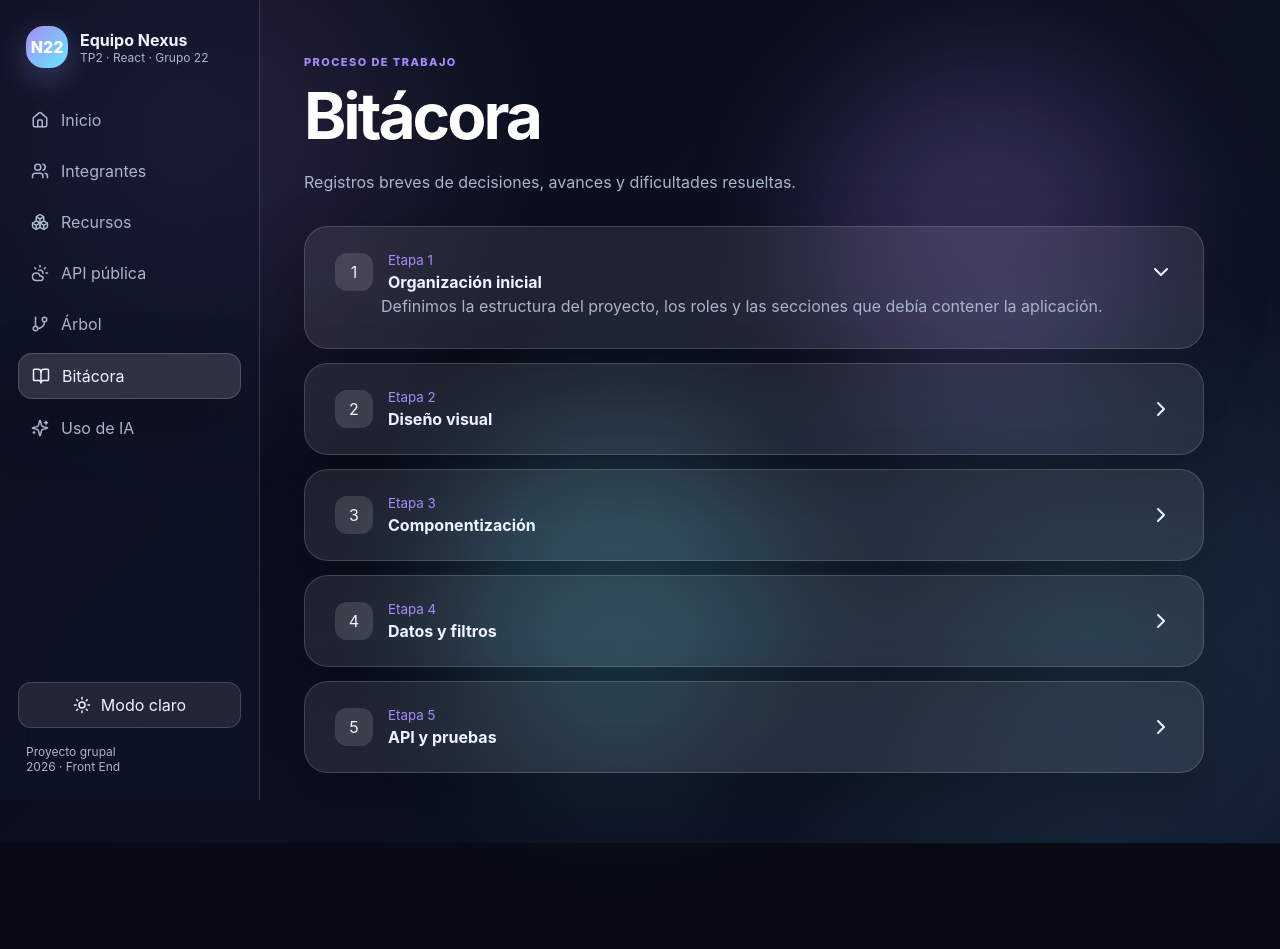
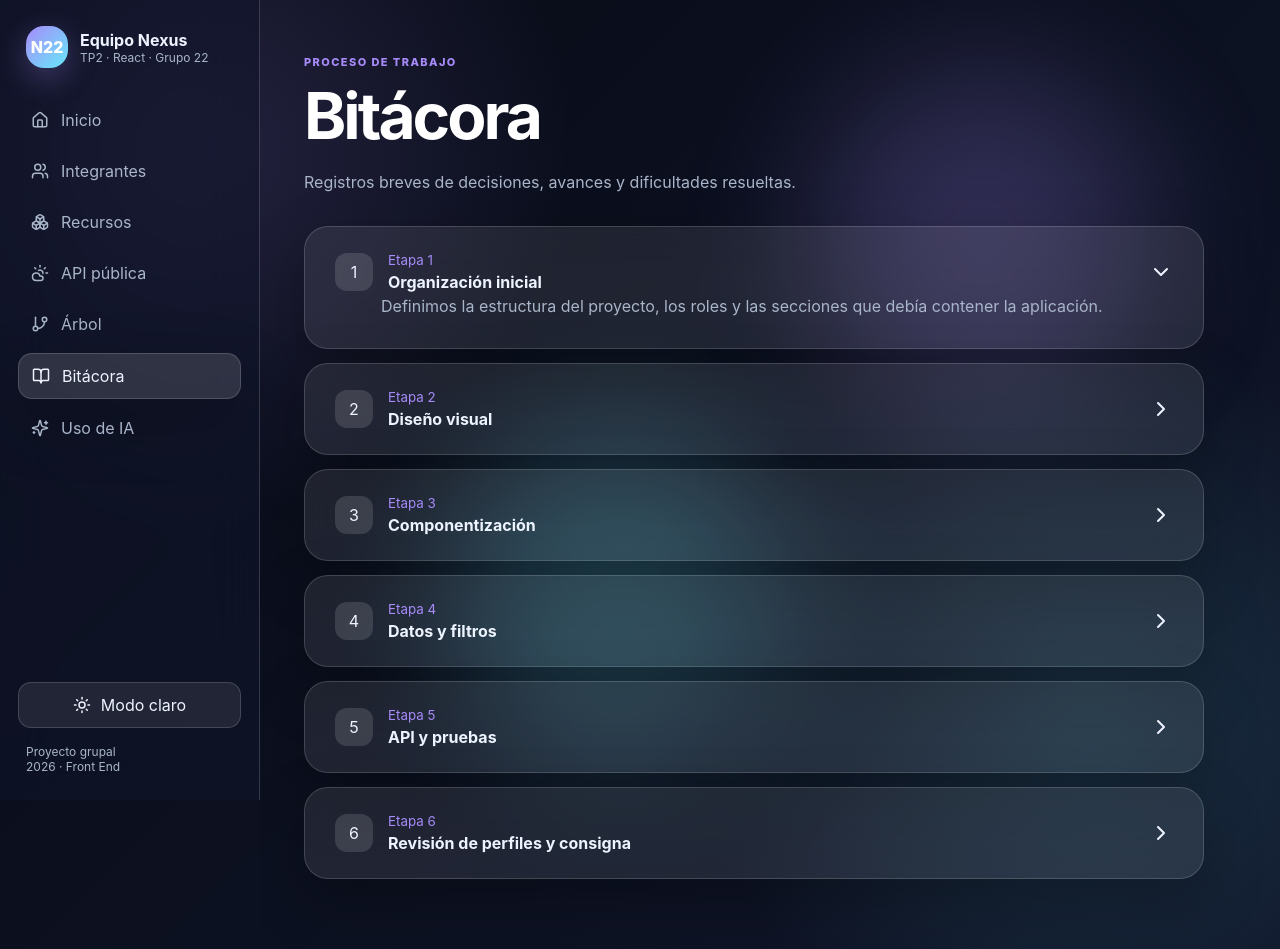
Before and after one commit to Lunreth/tp2-grupo22-desarrollo-web, a React (Vite) app in the folder tp2-grupo22-app-react/: page /bitacora in a window 1280 px wide. Before the commit the page ends 843 px from the top, so only its background shows below. Built offline with nearby package versions, Linux system fonts and the light colour scheme.

Commit message:
Registrar revisión de perfiles y consigna en la bitácora

```diff
--- a/tp2-grupo22-app-react/src/pages/Bitacora.jsx
+++ b/tp2-grupo22-app-react/src/pages/Bitacora.jsx
@@ -7,7 +7,12 @@ const entries = [
   { date: "Etapa 2", title: "Diseño visual", text: "Elegimos glassmorphism como identidad visual y planteamos la convivencia entre modo claro y oscuro." },
   { date: "Etapa 3", title: "Componentización", text: "Creamos Layout, Sidebar, tarjetas reutilizables y páginas independientes mediante React Router." },
   { date: "Etapa 4", title: "Datos y filtros", text: "Creamos el JSON local con 20 registros e incorporamos búsqueda, filtro y restablecimiento." },
-  { date: "Etapa 5", title: "API y pruebas", text: "Integramos una API pública, agregamos estados de carga/error y comprobamos la navegación." }
+  { date: "Etapa 5", title: "API y pruebas", text: "Integramos una API pública, agregamos estados de carga/error y comprobamos la navegación." },
+  {
+    date: "Etapa 6",
+    title: "Revisión de perfiles y consigna",
+    text: "Angel revisó el proyecto conforme a los 15 criterios de la consigna. Se probaron los perfiles en ventanas estrechas, con vistas en modo claro y oscuro, y sus interacciones. Se completó localmente el botón de aportes de David, se actualizó la documentación de IA y se amplió el árbol de componentes. Se agregó una configuración para resolver los errores 404 de las rutas en Vercel. Estas correcciones se enviaron en la PR #3; quedan pendientes su integración, la comprobación en el sitio publicado y las declaraciones de IA de los demás integrantes."
+  }
 ];
 
 export default function Bitacora() {
```
